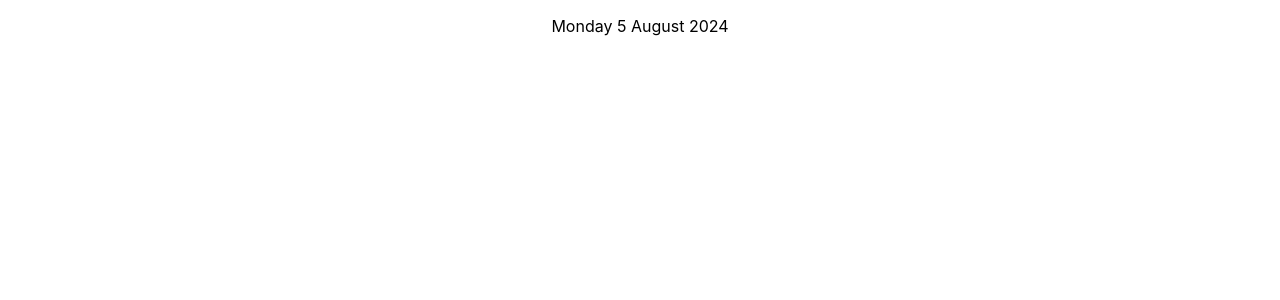
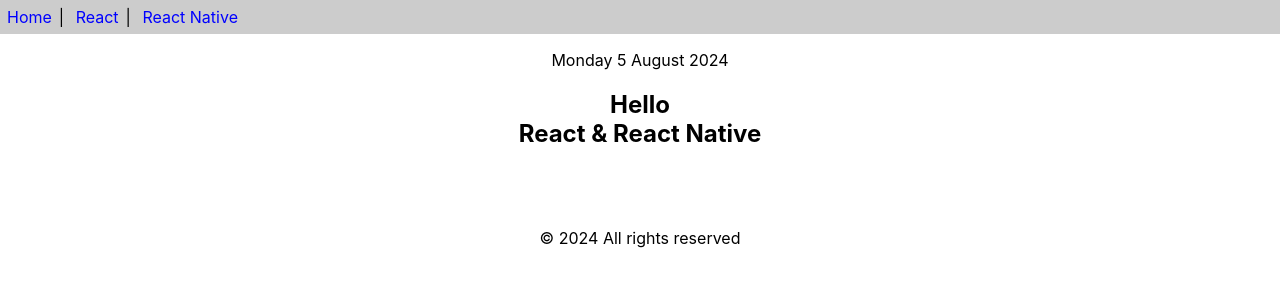
Before and after one commit to Nongmimi/app1, a React (Create React App) app: page / in a window 1280 px wide. Shown: the top 300 px of the page. Built offline with nearby package versions, Linux system fonts and the light colour scheme.

Commit message:
commit function-components
commit function-components

```diff
--- a/src/App.js
+++ b/src/App.js
@@ -1,13 +1,14 @@
 import React from 'react'
+import { Header, Content, Footer } from './func-components';
 import Calendar from './class-components';
 
 function App(){
   return(
     <>
-
+    <Header/>
     <p><center><Calendar/></center></p>
-
-
+    <Content/>
+    <Footer/>
     </>
   )
 }
--- /dev/null
+++ b/src/func-components.js
@@ -0,0 +1,32 @@
+import React from 'react'
+
+export function Header(){
+    const aStyle = {
+        display: 'inline-block',
+        color: 'blue',
+        margin: '7px',
+        textDecoration: 'none'
+    }
+    return(
+        <div style={{backgroundColor: '#ccc'}}>
+            <a href='' style={aStyle}>Home</a>|&nbsp;
+            <a href='' style={aStyle}>React</a>|&nbsp;
+            <a href='' style={aStyle}>React Native</a>
+        </div>
+    )
+}
+export function Content(){
+    return(
+        <div style={{textAlign: 'center'}}>
+            <h2>Hello<br/>React & React Native</h2>
+            <br/><br/><br/>
+        </div>
+    )
+}
+export function Footer(){
+    return(
+        <div style={{textAlign: 'center'}}>
+            &copy; {new Date().getFullYear()} All rights reserved
+        </div>
+    )
+}
```
